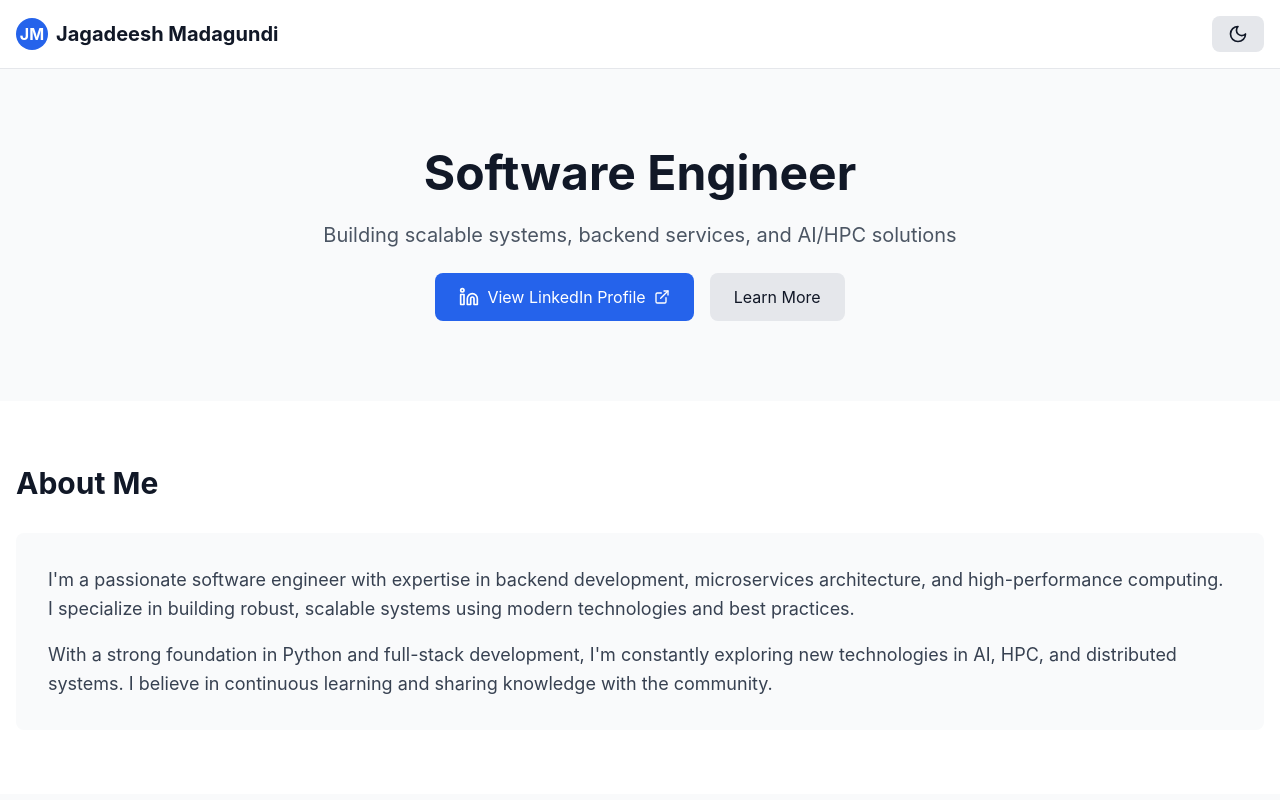
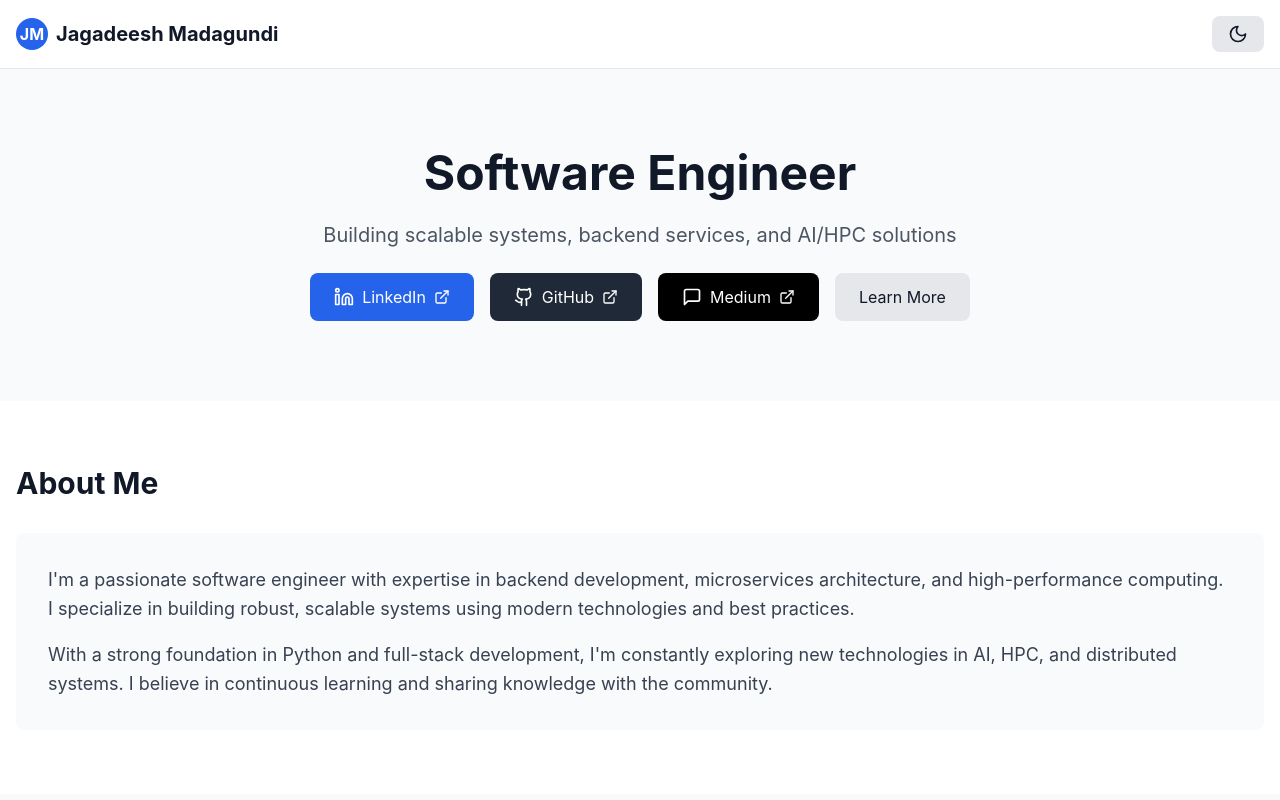
Before and after one commit to jagadeesh545/jagadeesh545.github.io, a React (Vite) app: page / in a window 1280 px wide. Shown: the top 800 px of the page. Built offline with nearby package versions, Linux system fonts and the light colour scheme.

Commit message:
Add GitHub and Medium profile links to Hero section alongside LinkedIn

```diff
--- a/src/components/Hero.jsx
+++ b/src/components/Hero.jsx
@@ -1,4 +1,4 @@
-import { ExternalLink, LinkedinIcon } from 'lucide-react'
+import { ExternalLink, LinkedinIcon, Github, MessageSquare } from 'lucide-react'
 
 export default function Hero({ darkMode }) {
   return (
@@ -8,7 +8,7 @@ export default function Hero({ darkMode }) {
         <p className={`text-xl ${darkMode ? 'text-gray-400' : 'text-gray-600'}`}>
           Building scalable systems, backend services, and AI/HPC solutions
         </p>
-        <div className="flex gap-4 justify-center">
+        <div className="flex gap-4 justify-center flex-wrap">
           <a
             href="https://www.linkedin.com/in/jagadeeshmadagundi/"
             target="_blank"
@@ -16,7 +16,27 @@ export default function Hero({ darkMode }) {
             className="inline-flex items-center gap-2 px-6 py-3 bg-blue-600 text-white rounded-lg hover:bg-blue-700 transition-colors"
           >
             <LinkedinIcon size={20} />
-            View LinkedIn Profile
+            LinkedIn
+            <ExternalLink size={16} />
+          </a>
+          <a
+            href="https://github.com/jagadeesh545"
+            target="_blank"
+            rel="noopener noreferrer"
+            className="inline-flex items-center gap-2 px-6 py-3 bg-gray-800 text-white rounded-lg hover:bg-gray-900 transition-colors"
+          >
+            <Github size={20} />
+            GitHub
+            <ExternalLink size={16} />
+          </a>
+          <a
+            href="https://medium.com/@jagadeesh545"
+            target="_blank"
+            rel="noopener noreferrer"
+            className="inline-flex items-center gap-2 px-6 py-3 bg-black text-white rounded-lg hover:bg-gray-900 transition-colors"
+          >
+            <MessageSquare size={20} />
+            Medium
             <ExternalLink size={16} />
           </a>
           <a
```
